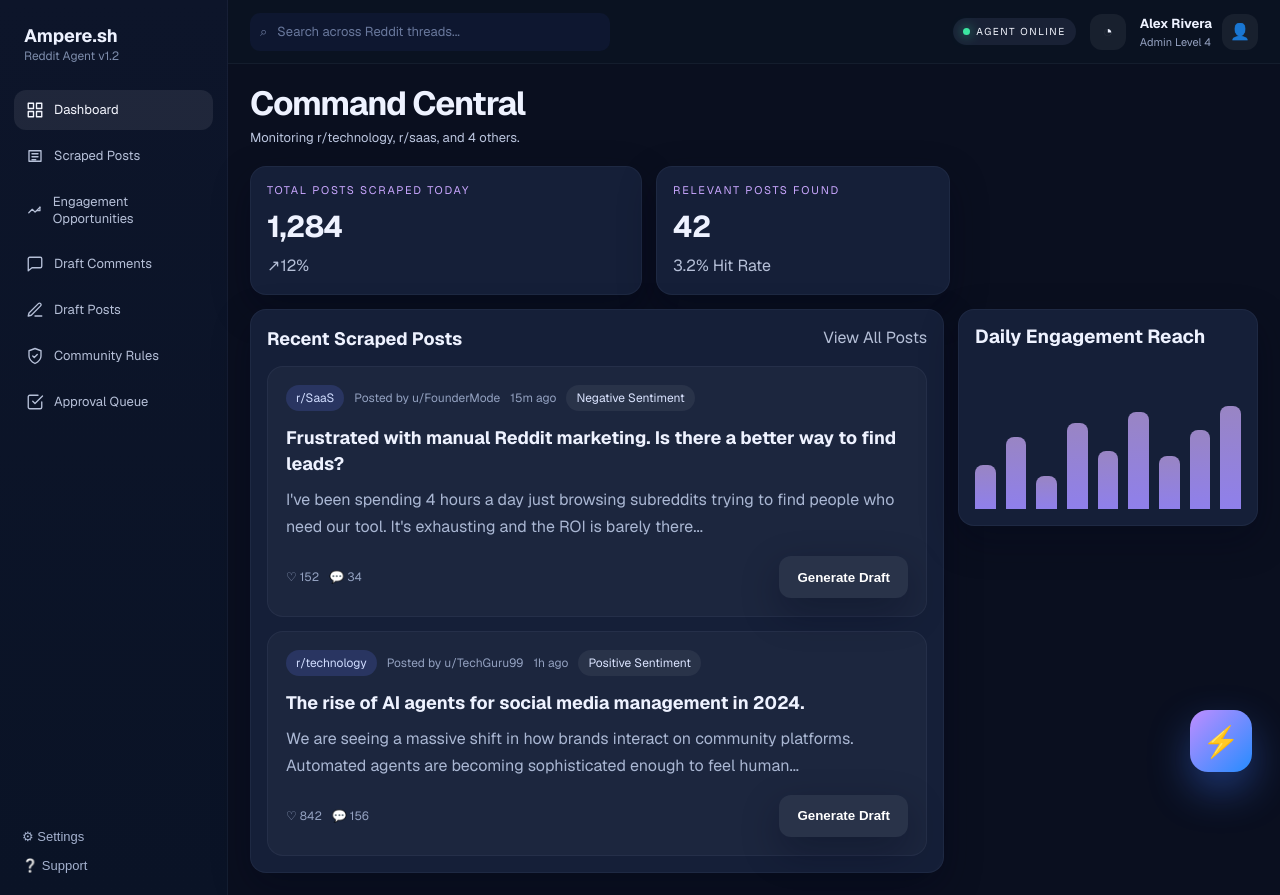
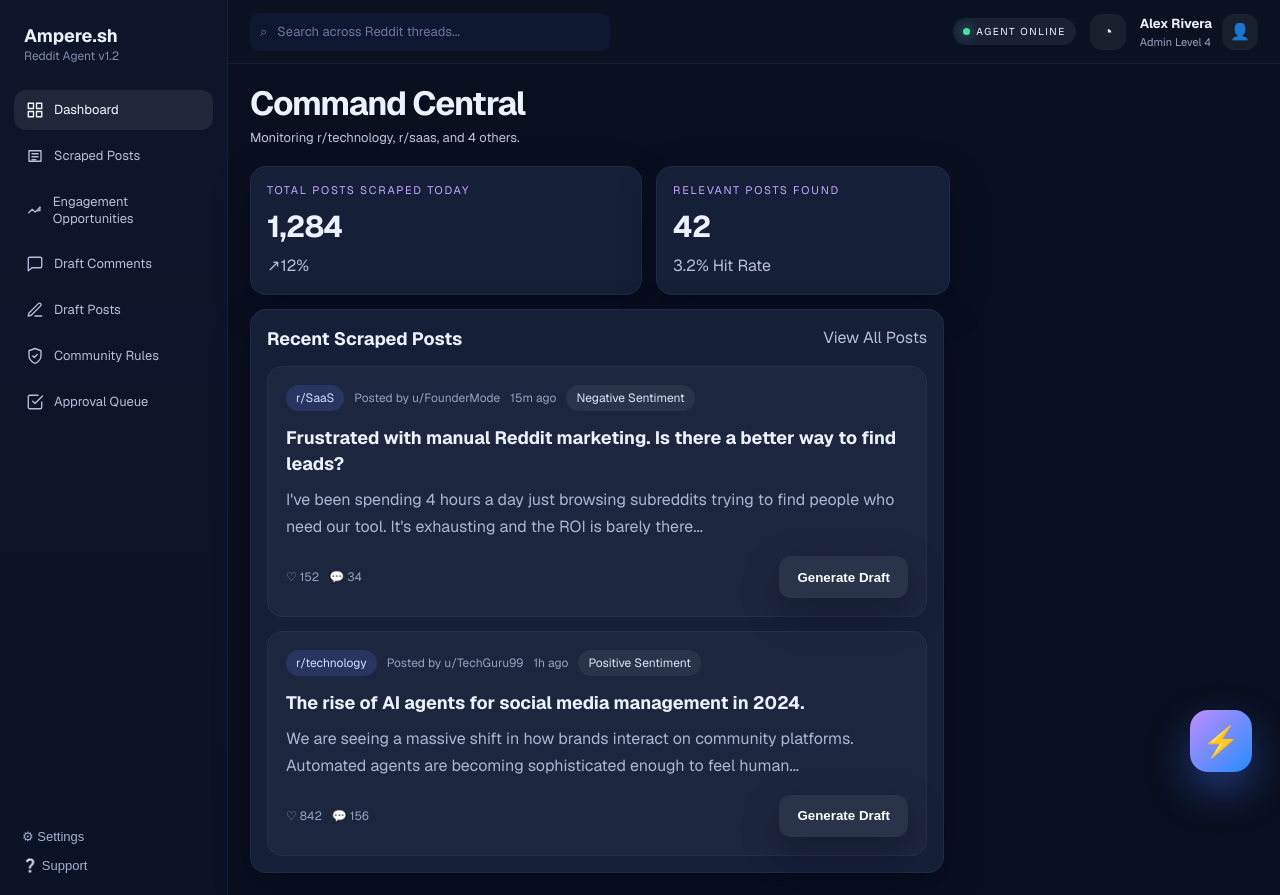
Before and after one commit to Jay-1410/Reddit-Automation, a Next.js app: page / in a window 1280 px wide. Built offline with nearby package versions, Linux system fonts and the light colour scheme.

Commit message:
Remove Daily Engagement Reach chart from dashboard

```diff
--- a/src/app/page.js
+++ b/src/app/page.js
@@ -39,16 +39,7 @@ export default function HomePage() {
           </div>
         </Panel>
 
-        <div className={styles.stacked}>
-          <section className={styles.card}>
-            <h3>Daily Engagement Reach</h3>
-            <div className={styles.miniChart}>
-              {[44, 72, 33, 86, 58, 97, 53, 79, 103].map((h, i) => (
-                <span key={i} style={{ height: `${h}px` }} />
-              ))}
-            </div>
-          </section>
-        </div>
+        <div className={styles.stacked} />
       </section>
 
       <button className={styles.plusFloat}>⚡</button>
```
